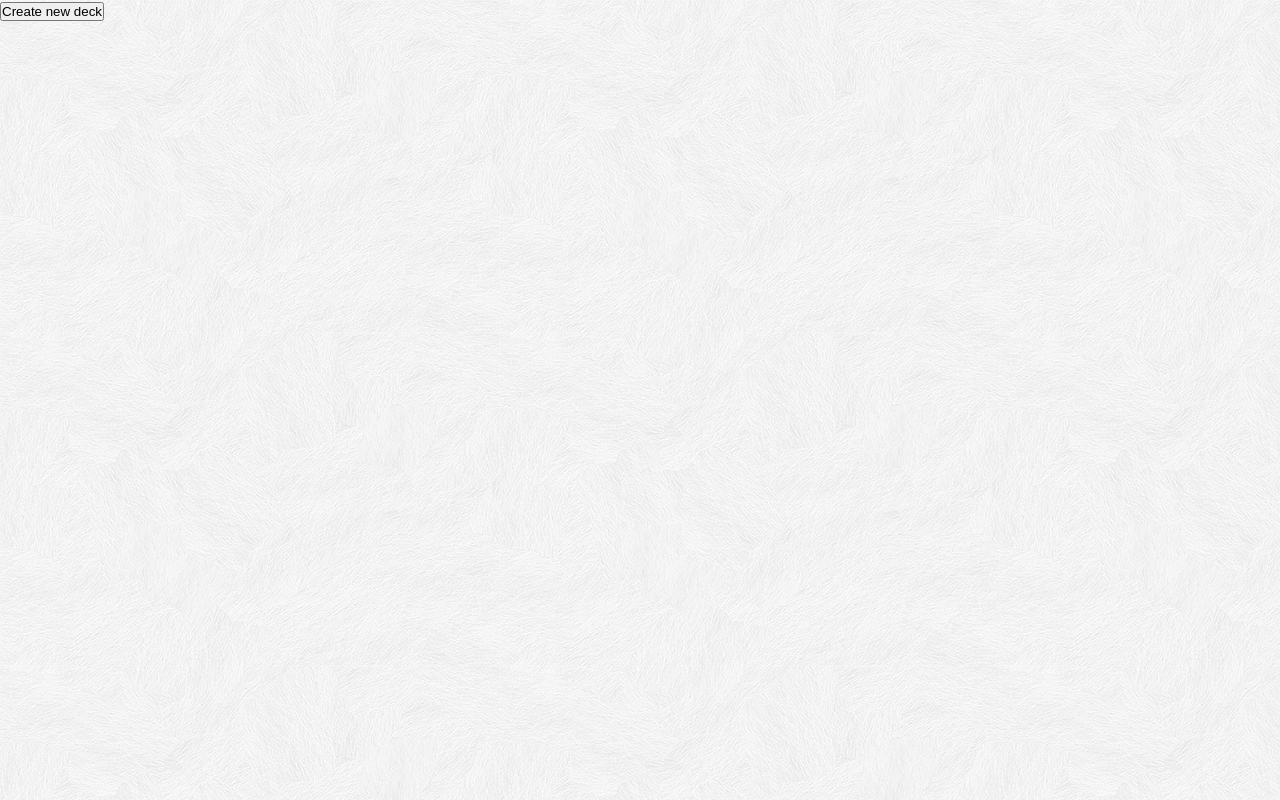
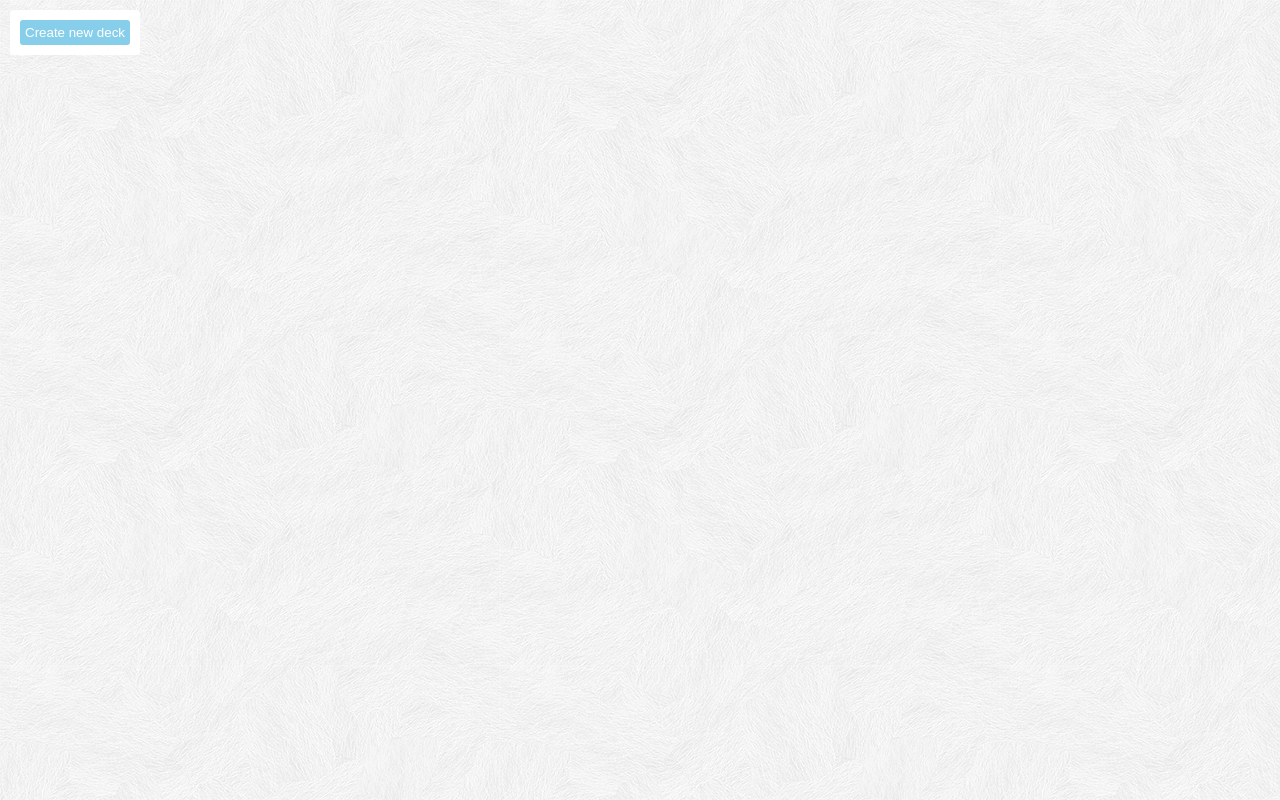
Before and after one commit to Giaddon/tarot-frontend, a React (Create React App) app: page / in a window 1280 px wide. Built offline with nearby package versions, Linux system fonts and the light colour scheme.

Commit message:
Improved card table flexbox and deck control button styling and layout.

```diff
--- a/src/Card.css
+++ b/src/Card.css
@@ -7,6 +7,11 @@
   max-width: 180px;
   background-color: #fff;
   flex: 1 0 auto;
+  cursor: pointer;
+}
+
+.card:hover {
+  box-shadow: 0 0 1px 4px rgb(255, 238, 0);
 }
 
 .card img {
--- a/src/CardTable.css
+++ b/src/CardTable.css
@@ -1,3 +1,6 @@
 .card-table {
   display: flex;
+  flex-direction: row;
+  flex-wrap: wrap;
+  padding-top: 60px;
 }
--- /dev/null
+++ b/src/DeckControls.css
@@ -0,0 +1,29 @@
+.deck-controls {
+  position: fixed;
+  top: 10px;
+  left: 10px;
+  background-color: #fff;
+  border-radius: 4px;
+  padding: 10px;
+  z-index: 1;
+}
+
+.deck-controls button {
+  padding: 5px;
+  background-color: skyblue;
+  border: none;
+  border-radius: 3px;
+  color: #fff;
+  transition: background-color .3s;
+  cursor: pointer;
+}
+
+.deck-controls button:hover {
+  background-color: rgb(70, 159, 233);
+}
+
+
+.deck-controls button ~ button {
+  margin-left: 5px;
+
+}
--- a/src/DeckControls.js
+++ b/src/DeckControls.js
@@ -1,4 +1,5 @@
 import React from "react";
+import "./DeckControls.css";
 import DrawOneButton from "./DrawOneButton";
 import NewDeckButton from "./NewDeckButton";
 
```
